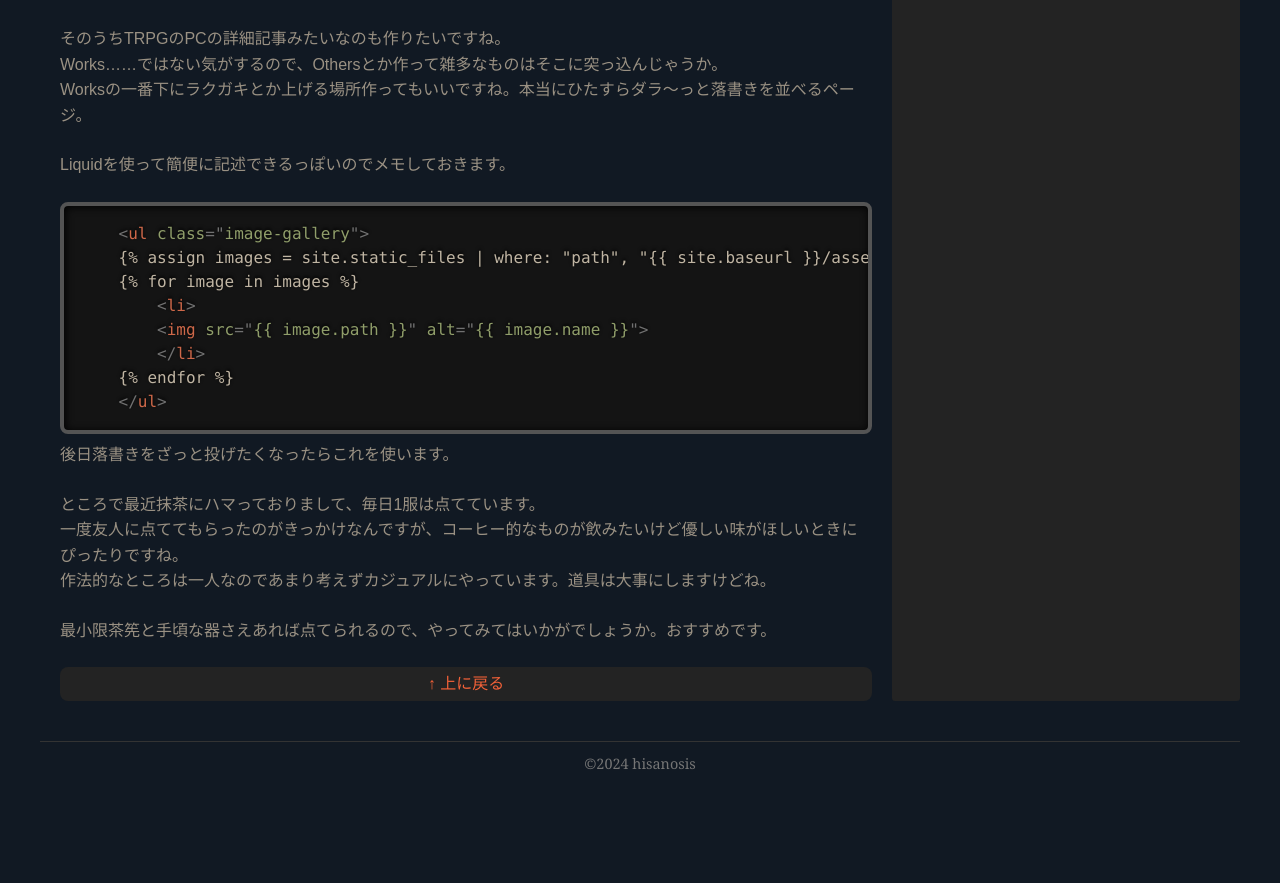
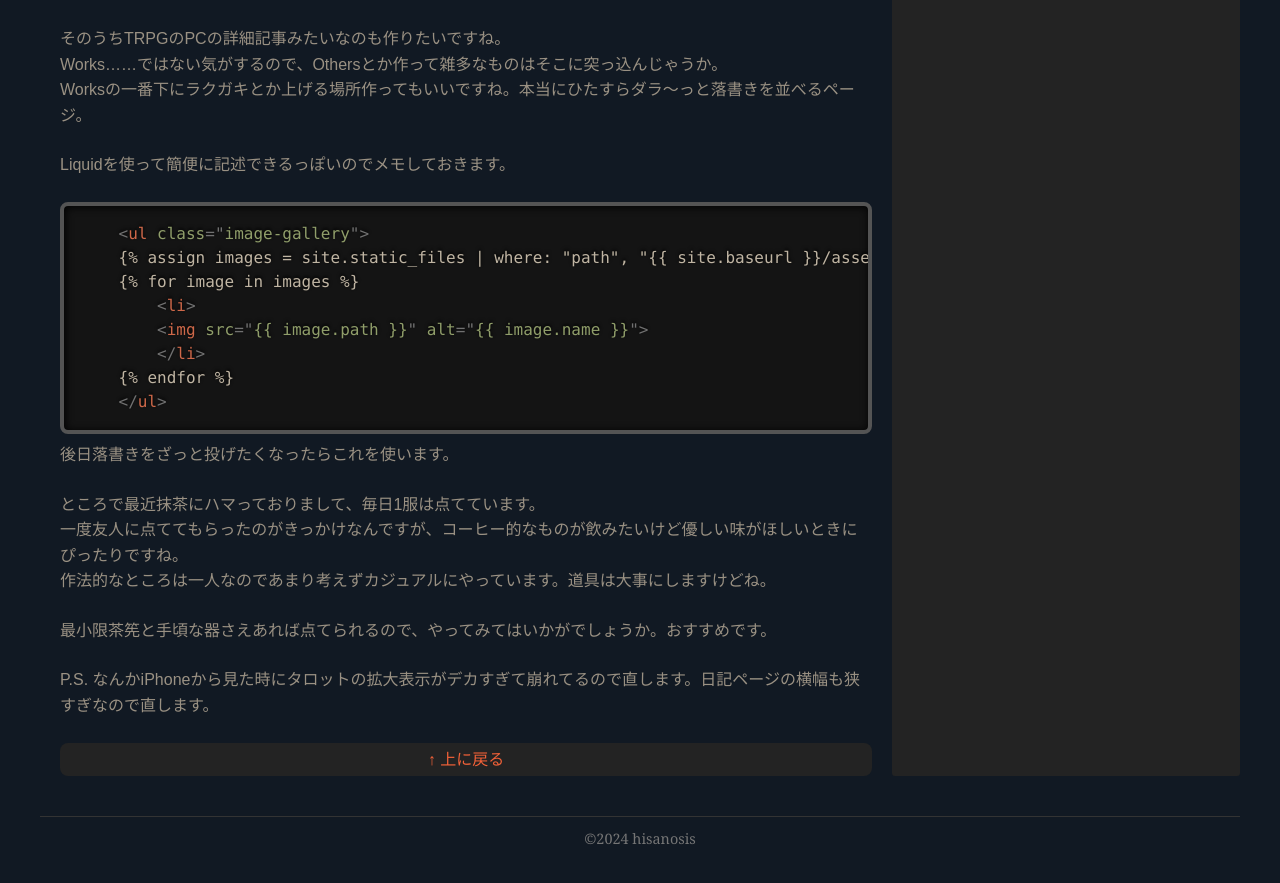
Before and after one commit to book-of-durrow/portfolio, a Jekyll site: the page built from _posts/2024-10-20-diary.md, in a window 1280 px wide and 900 px high, scrolled down 1437 px. Shown: the top 883 px of the window. Built offline with Jekyll 4.4.1, drawn with Linux system fonts in a browser that asks for light colours; nearby versions of some CDN libraries; some web fonts are replaced; before the commit the page ends 2262 px from its top, so only the background shows below that.

Commit message:
todoを追記

```diff
--- a/_posts/2024-10-20-diary.md
+++ b/_posts/2024-10-20-diary.md
@@ -58,3 +58,5 @@ Liquidを使って簡便に記述できるっぽいのでメモしておきま
 作法的なところは一人なのであまり考えずカジュアルにやっています。道具は大事にしますけどね。
 
 最小限茶筅と手頃な器さえあれば点てられるので、やってみてはいかがでしょうか。おすすめです。
+
+P.S. なんかiPhoneから見た時にタロットの拡大表示がデカすぎて崩れてるので直します。日記ページの横幅も狭すぎなので直します。
```
